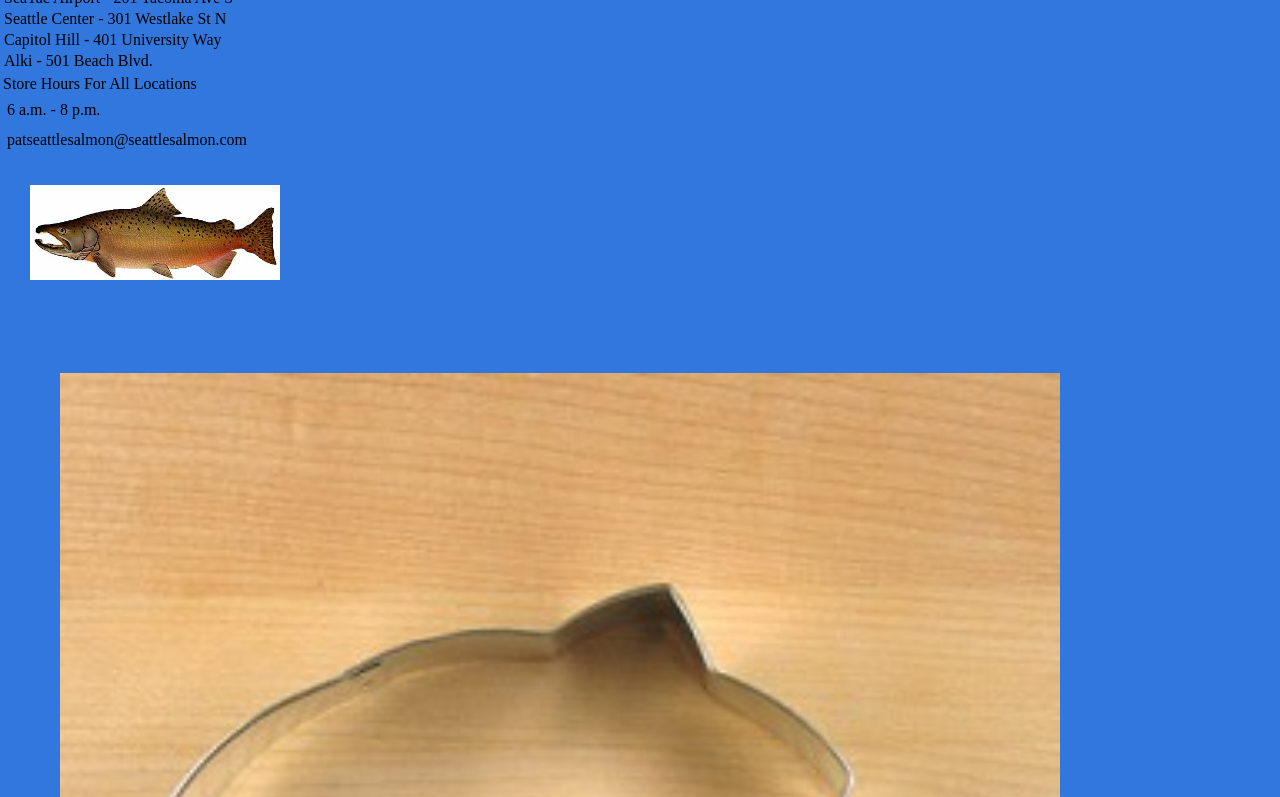
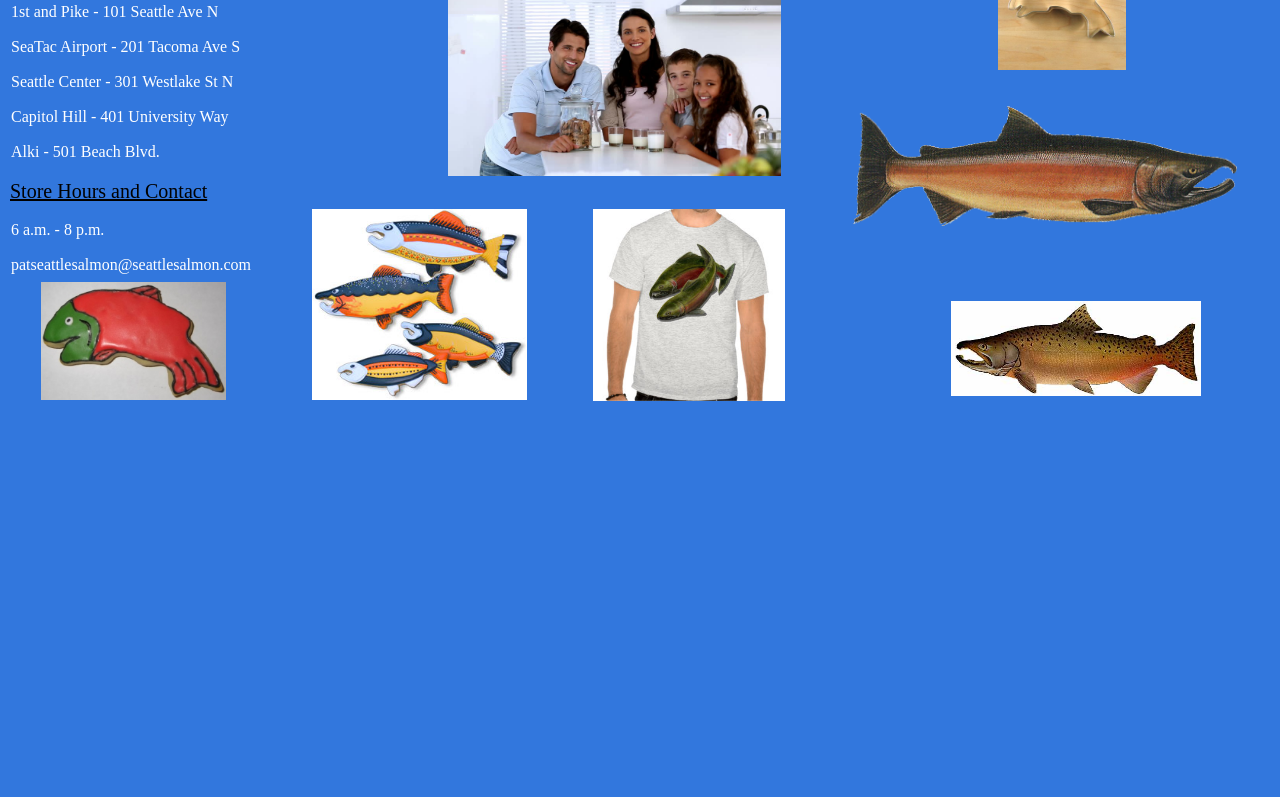
Before and after one commit to Jeis20/lab-9-2, a plain HTML site: page index.html in a window 1280 px wide. Shown: the part 129-926 px from the top of the page. After the commit the page ends 862 px from the top, so only its background shows below. Drawn offline with Linux system fonts and the light colour scheme.

Commit message:
finalizing styling for index page and updates to css

```diff
--- a/css/style.css
+++ b/css/style.css
@@ -6,6 +6,7 @@ body {
     background-color: rgb(50, 119, 221);
 }
 
+/* Pat's Salmon Cookies */
 h1 {
     background-color:rgb(221, 66, 66);
     margin: 10px;
@@ -15,58 +16,84 @@ h1 {
     font-size: 40px;
 }
 
+/* Salmon Cookie Locations */
+
 h2 {
-    padding: 3px;
+    text-emphasis-color: black;
+    text-decoration: underline;
+    font-size: 30px;
+    padding: 10px;
 }
 
+/* store hours and location */
 h3 {
-    padding: 3px;
+    color: black;
+    font-size: 20px;
+    padding: 10px;
+    text-decoration: underline;
 }
 
 ul {
-    padding: 3px;
+    padding: -3px;
 }
 
+/* store locations and addresses */
 li {
     margin: 3px;
-    padding: 1px;
+    padding: 8px;
+    color: white;
+}
+
+.family-photo {
+    position: relative;
+    left: 35%;
+    top: -300px;
+    width: 26%;
 }
 
 .chinook-fish {
+    position: relative;
     width: 250px;
+    margin: 30px;
+    top: -50px;
+}
+
+.cutter-fish {
+    position: relative;
+    left: 78%;
+    top: -660px;
+    width: 10%;
+
+}
+
+.rainbow-fish {
+    position: relative;
+    left: 150px;
+    top: -300px;
+    width: 215px;
     margin: 30px;
 }
 
-.cutter-fish {
-    width: 1000px;
-    height: 1000px;
-    margin: 60px;
-}
-
-
-.rainbow-fish {
-    width: 250px;
-    margin: 30px;
-}
-
-.family-photo {
-    width: 100px;
-    margin: 90px;
-}
-
 .frosted-cookie-fish {
-    width: 250px;
+    position: relative;
+    left: -400px;
+    top: -300px;
+    width: 185px;
     margin: 30px;
 }
 
 .salmon {
-    width: 250px;
-    margin: 30px;
+    position: relative;
+    left: 25%;
+    top: -250px;
+    width: 30%;
 }
 
 .fish-shirt {
-    width: 250px;
-    margin: 30px;
+    position: relative;
+    left: 20%;
+    top: -75px;
+    width: 15%;
 }
 
 div {
--- a/index.html
+++ b/index.html
@@ -20,7 +20,7 @@
             <li>Alki - 501 Beach Blvd.</li>
         </ol>
 
-        <h3>Store Hours For All Locations</h3>
+        <h3>Store Hours and Contact</h3>
         <ul>
             <li>6 a.m. - 8 p.m.</li>
         </ul>
@@ -28,13 +28,20 @@
             <li>patseattlesalmon@seattlesalmon.com</li>
         </ul>
 
+        <img class="family-photo" src="family-photo.jpg" alt="A Family Photo" />
+
+        <img class="fish-shirt" src="fish-shirt.jpg" alt="A Fish Shirt" />
+
+        <img class="salmon" src="salmon.png" alt="A Salmon Fish" />
+
         <img class="chinook-fish" src="chinook-fish.jpg" alt="A Chinook Fish" />
+
         <img class="cutter-fish" src="cutter-fish.jpeg" alt="A Cutter Fish" />
-        <img class="family-photo" src="family-photo.jpg" alt="A Family Photo" />
+
         <img class="rainbow-fish" src ="rainbow-fish.jpg" alt="A Rainbow Fish" />
+
         <img class="frosted-cookie-fish" src="frosted-cookie-fish.jpg" alt="A Frosted Cookie Fish" />
-        <img class="salmon" src="salmon.png" alt="A Salmon Fish" />
-        <img class="fish-shirt" src="fish-shirt.jpg" alt="A Fish Shirt" />
+
 
         <script src="js/app.js" type="text/javascript"></script>
 
```
